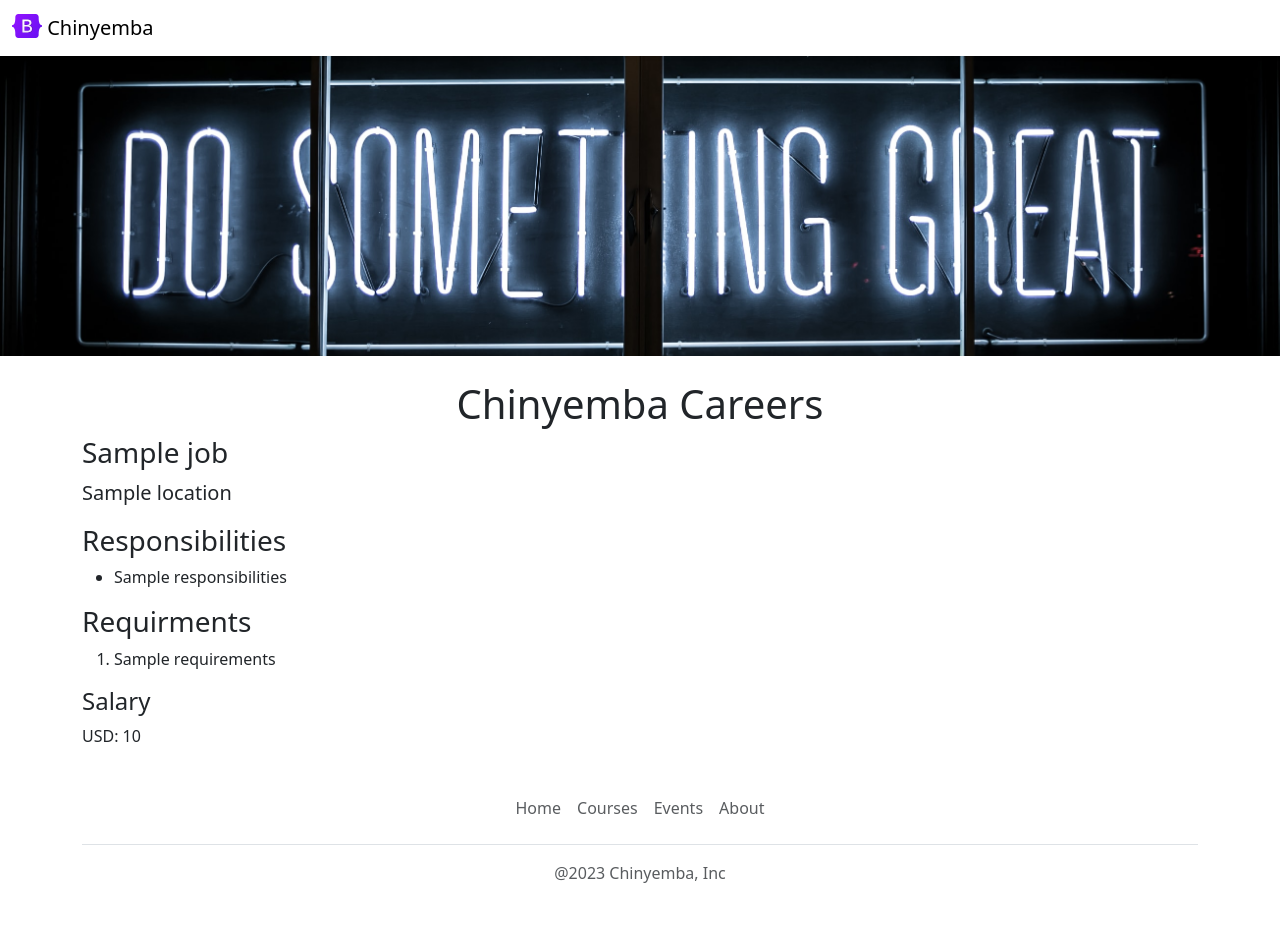
After one commit to Chinyemba-ck/Chinyemba-Career-Website-v2, a Flask app: template templates/jobpage.html in a window 1280 px wide. The commit adds this page. Run offline with Flask 2, Linux system fonts and the light colour scheme; the template is opened without the code that fills it: most values are stand-ins (such as "Sample title", 1, 10 or a date in 2020); parts of the project's set-up code (start-up, migrations or seed data) failed here and were passed over.

Commit message:
Made the website Dynamic
Made the website Dynamic

```diff
--- a/app.py
+++ b/app.py
@@ -1,5 +1,5 @@
 from flask import Flask,render_template, jsonify
-from database import load_jobs_from_db
+from database import load_jobs_from_db, load_job_from_db
 
 app = Flask(__name__)
 
@@ -9,7 +9,7 @@ app = Flask(__name__)
 @app.route("/")
 def hello_chinyemba():
     jobs = load_jobs_from_db()
-    return render_template("home.html",jobs=jobs,company_name="Chinyemba")
+    return render_template("home.html",jobs=jobs)
 
 @app.route("/api/jobs")
 def list_jobs():
@@ -17,5 +17,15 @@ def list_jobs():
     return jsonify(jobs)
 
 
+
+@app.route("/job/<id>")
+def show_job(id):
+    job = load_job_from_db(id)
+    if not job:
+        return "Not Found", 404
+
+    return render_template("jobpage.html",job=job)
+
+
 if __name__ == "__main__":
     app.run(host="0.0.0.0", debug=True)
--- /dev/null
+++ b/templates/banner.html
@@ -0,0 +1,9 @@
+<style>
+    #banner {
+        width: 100%;
+        height: 300px;
+        object-fit: cover;
+        margin-bottom: 16px;
+    }
+</style>
+<img id="banner" class="img-fluid" src="http://127.0.0.1:5000/static/banner.jpg">
--- /dev/null
+++ b/templates/bootstrap.html
@@ -0,0 +1,5 @@
+
+<meta charset="utf-8">
+<meta name="viewport" content="width=device-width, initial-scale=1">
+<link href="https://cdn.jsdelivr.net/npm/bootstrap@5.3.0-alpha3/dist/css/bootstrap.min.css" rel="stylesheet" integrity="sha384-KK94CHFLLe+nY2dmCWGMq91rCGa5gtU4mk92HdvYe+M/SXH301p5ILy+dN9+nJOZ" crossorigin="anonymous">
+<link rel="shortcut icon"  href="{{ url_for('static', filename='fav.ico.ico') }}">
--- /dev/null
+++ b/templates/jobpage.html
@@ -0,0 +1,31 @@
+<!DOCTYPE html>
+<html>
+    <head>
+        <title>{{job.title}} Chinyemba Careers</title>
+        {%  include 'bootstrap.html'       %}
+    </head>
+    <body>
+        {% include 'nav.html'  %}
+        {% include 'banner.html'  %}
+        <div class="container">
+            <h1 class="text-center mt-2 mb-2">Chinyemba Careers</h1>
+            <h3 class="mb-2">{{job.title}}</h3>
+            <p class="lead mt-0">{{job.location}}</p>
+            <h3>Responsibilities</h3>
+            <ul>
+                {%   for line in job.responsibilities.split("\n")   %}
+                <li>{{line}}</li>
+                {% endfor %}
+            </ul>
+            <h3>Requirments</h3>
+            <ol>
+                {%   for line in job.requirements.split("\n")   %}
+                <li>{{line}}</li>
+                {% endfor %}
+            </ol>
+            <h4>Salary</h4>
+            <p>{{job.currency}}: {{job.salary}}</p>
+        </div>
+        {% include 'footer.html' %}
+    </body>
+</html>
--- a/templates/jobs.html
+++ b/templates/jobs.html
@@ -9,6 +9,6 @@
         {% endif %}
         </div>
         <div class="col-2 padding-right:16px">
-        <a href="mailto:hello@jovain.ai?subject=Application%20for%20 {{ job['title'] }} &body=My%20name%3A%3Cname%3E%0D%0AMy%20resume%3A%3Cresume%20link%3E%0D%0AMy%20linkedin%3A%20%3Clinkedin%20link%3E"  class="btn btn-outline-primary float-right align-middle">Apply</a>
+        <a href="/job/{{job['id']}}"  class="btn btn-outline-primary float-right align-middle">Apply</a>
         </div>
 </div>
--- a/templates/nav.html
+++ b/templates/nav.html
@@ -1,8 +1,8 @@
 <nav class="navbar shadow-sm fixed-top bg-white">
   <div class="container-fluid">
-    <a class="navbar-brand" href="#">
-      <img src="static/bootstrap-logo.svg" alt="Logo" width="30" height="24" class="d-inline-block align-text-top">
-      Bootstrap
+    <a class="navbar-brand" href="/">
+      <img src="http://192.168.51.34:5000/static/bootstrap-logo.svg" alt="Logo" width="30" height="24" class="d-inline-block align-text-top">
+      Chinyemba
     </a>
   </div>
 </nav>
```
Also changed, not shown: database.py (+26 -3 lines), templates/home.html (+6 -16 lines).
